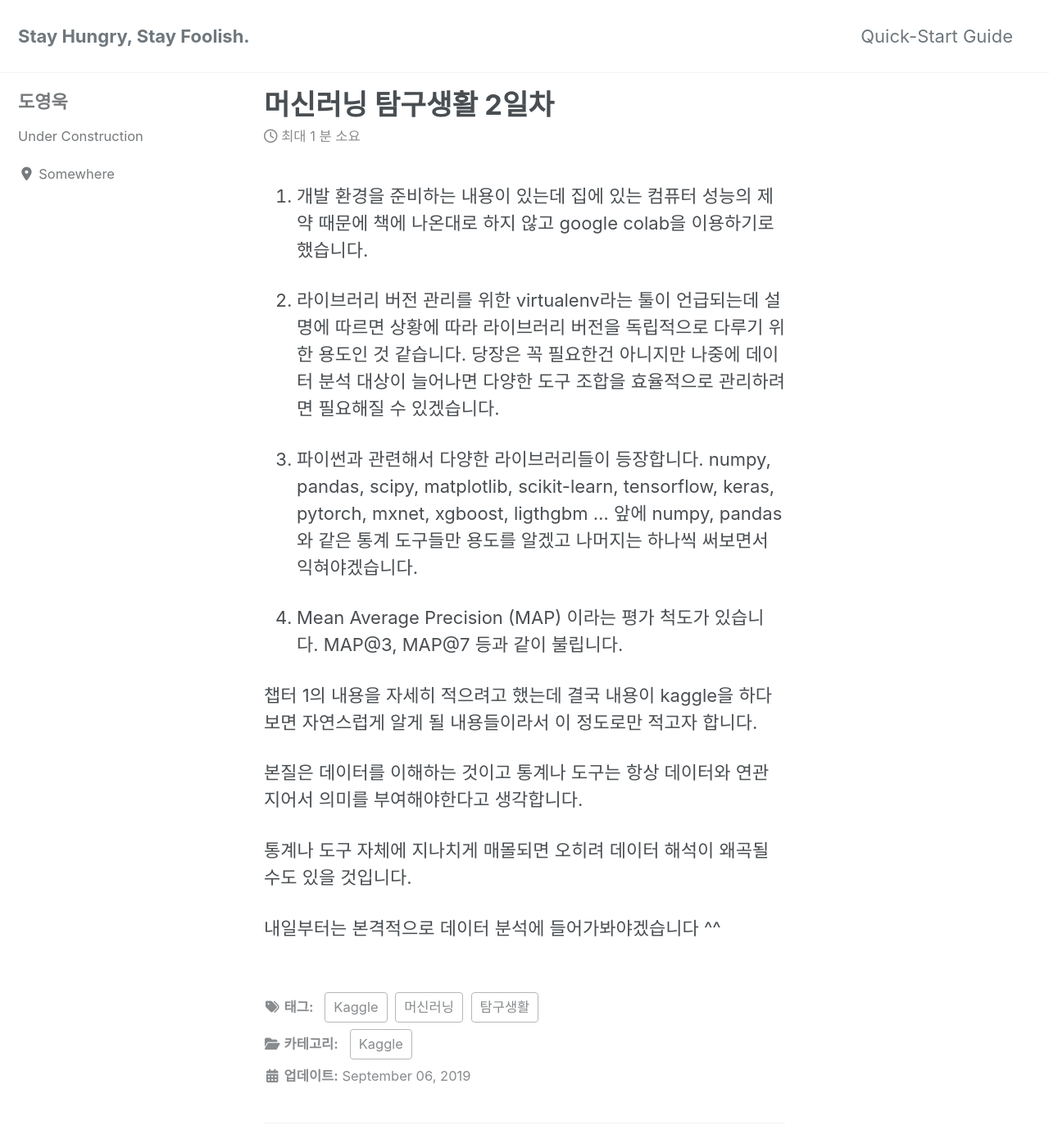
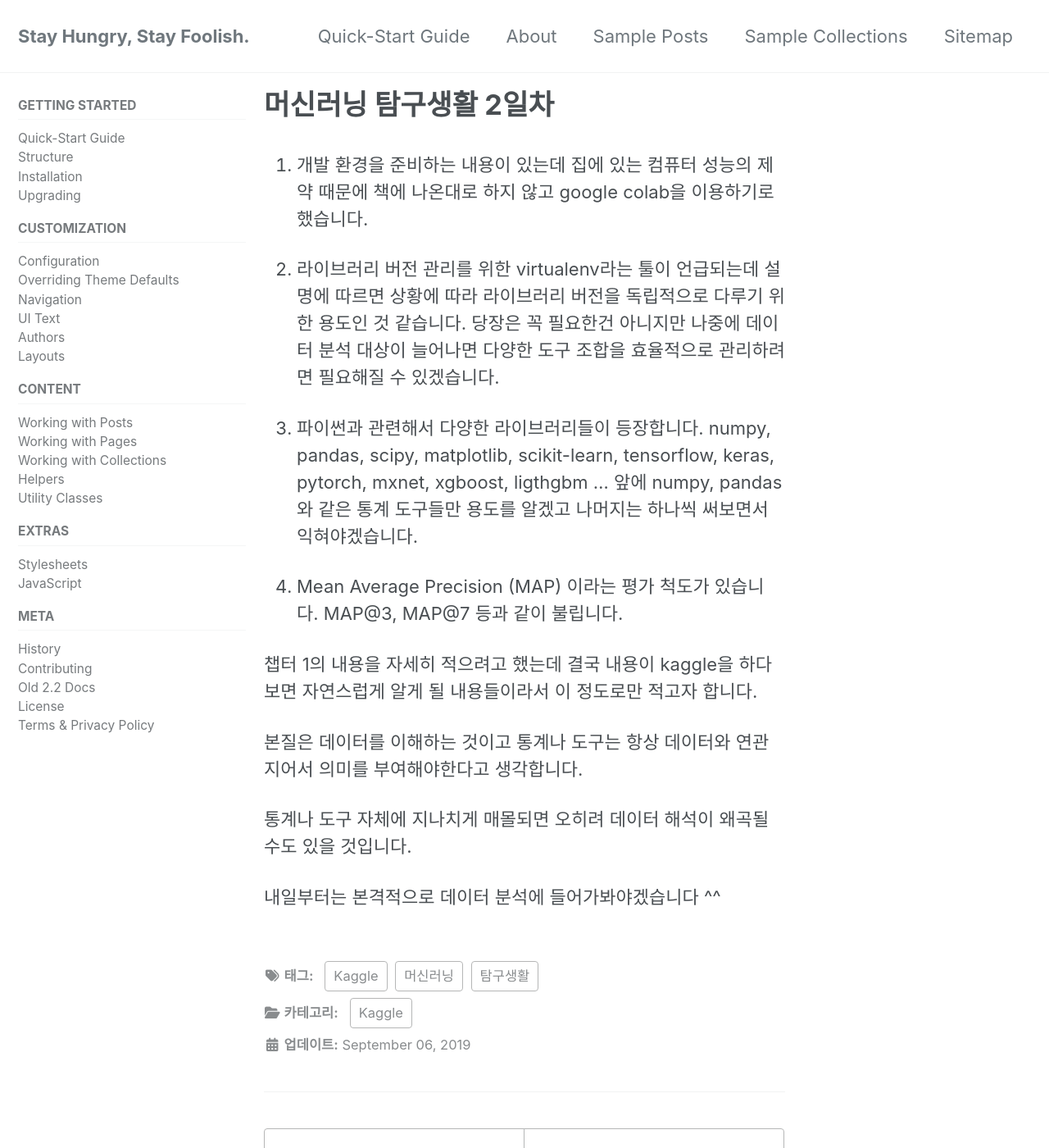
Before and after one commit to luckydyu/luckydyu.github.io, a Jekyll site: the page built from _posts/2019-09-06-ml-kaggle-2.md, in a window 1280 px wide and 1400 px high. Shown: the whole window at 82% size. Built offline with Jekyll 4.4.1, drawn with Linux system fonts in a browser that asks for light colours; cached includes are drawn as plain includes; nearby versions of some CDN libraries; some of the changed text lies outside the part shown.

Commit message:
Update home layout

```diff
--- a/_config.yml
+++ b/_config.yml
@@ -211,6 +211,20 @@ kramdown:
   smart_quotes: lsquo,rsquo,ldquo,rdquo
   enable_coderay: false
 
+# Collections
+collections:
+  docs:
+    output: true
+    permalink: /:collection/:path/
+  recipes:
+    output: true
+    permalink: /:collection/:path/
+  pets:
+    output: true
+    permalink: /:collection/:path/
+  portfolio:
+    output: true
+    permalink: /:collection/:path/
 
 # Sass/SCSS
 sass:
@@ -292,3 +306,26 @@ defaults:
       comments: # true
       share: true
       related: true
+      sidebar:
+        nav: "docs"
+  # _pages
+  - scope:
+      path: "_pages"
+      type: pages
+    values:
+      layout: single
+      author_profile: true
+      sidebar:
+        nav: "docs"
+  # _docs
+  - scope:
+      path: "_posts"
+      type: posts
+    values:
+      layout: single
+      read_time: false
+      author_profile: false
+      share: false
+      comments: false
+      sidebar:
+        nav: "docs"
--- a/_data/navigation.yml
+++ b/_data/navigation.yml
@@ -2,11 +2,68 @@
 main:
   - title: "Quick-Start Guide"
     url: https://mmistakes.github.io/minimal-mistakes/docs/quick-start-guide/
-  # - title: "About"
-  #   url: https://mmistakes.github.io/minimal-mistakes/about/
-  # - title: "Sample Posts"
-  #   url: /year-archive/
-  # - title: "Sample Collections"
-  #   url: /collection-archive/
-  # - title: "Sitemap"
-  #   url: /sitemap/
+  - title: "About"
+    url: https://mmistakes.github.io/minimal-mistakes/about/
+  - title: "Sample Posts"
+    url: /year-archive/
+  - title: "Sample Collections"
+    url: /collection-archive/
+  - title: "Sitemap"
+    url: /sitemap/
+
+# documentation links
+docs:
+  - title: Getting Started
+    children:
+      - title: "Quick-Start Guide"
+        url: /docs/quick-start-guide/
+      - title: "Structure"
+        url: /docs/structure/
+      - title: "Installation"
+        url: /docs/installation/
+      - title: "Upgrading"
+        url: /docs/upgrading/
+  - title: Customization
+    children:
+      - title: "Configuration"
+        url: /docs/configuration/
+      - title: "Overriding Theme Defaults"
+        url: /docs/overriding-theme-defaults/
+      - title: "Navigation"
+        url: /docs/navigation/
+      - title: "UI Text"
+        url: /docs/ui-text/
+      - title: "Authors"
+        url: /docs/authors/
+      - title: "Layouts"
+        url: /docs/layouts/
+  - title: Content
+    children:
+      - title: "Working with Posts"
+        url: /docs/posts/
+      - title: "Working with Pages"
+        url: /docs/pages/
+      - title: "Working with Collections"
+        url: /docs/collections/
+      - title: "Helpers"
+        url: /docs/helpers/
+      - title: "Utility Classes"
+        url: /docs/utility-classes/
+  - title: Extras
+    children:
+      - title: "Stylesheets"
+        url: /docs/stylesheets/
+      - title: "JavaScript"
+        url: /docs/javascript/
+  - title: Meta
+    children:
+      - title: "History"
+        url: /docs/history/
+      - title: "Contributing"
+        url: /docs/contributing/
+      - title: "Old 2.2 Docs"
+        url: /docs/docs-2-2/
+      - title: "License"
+        url: /docs/license/
+      - title: "Terms &amp; Privacy Policy"
+        url: /terms/
```
Also changed, not shown: _pages/home.md (added, +37 -0 lines), 1 other file.
